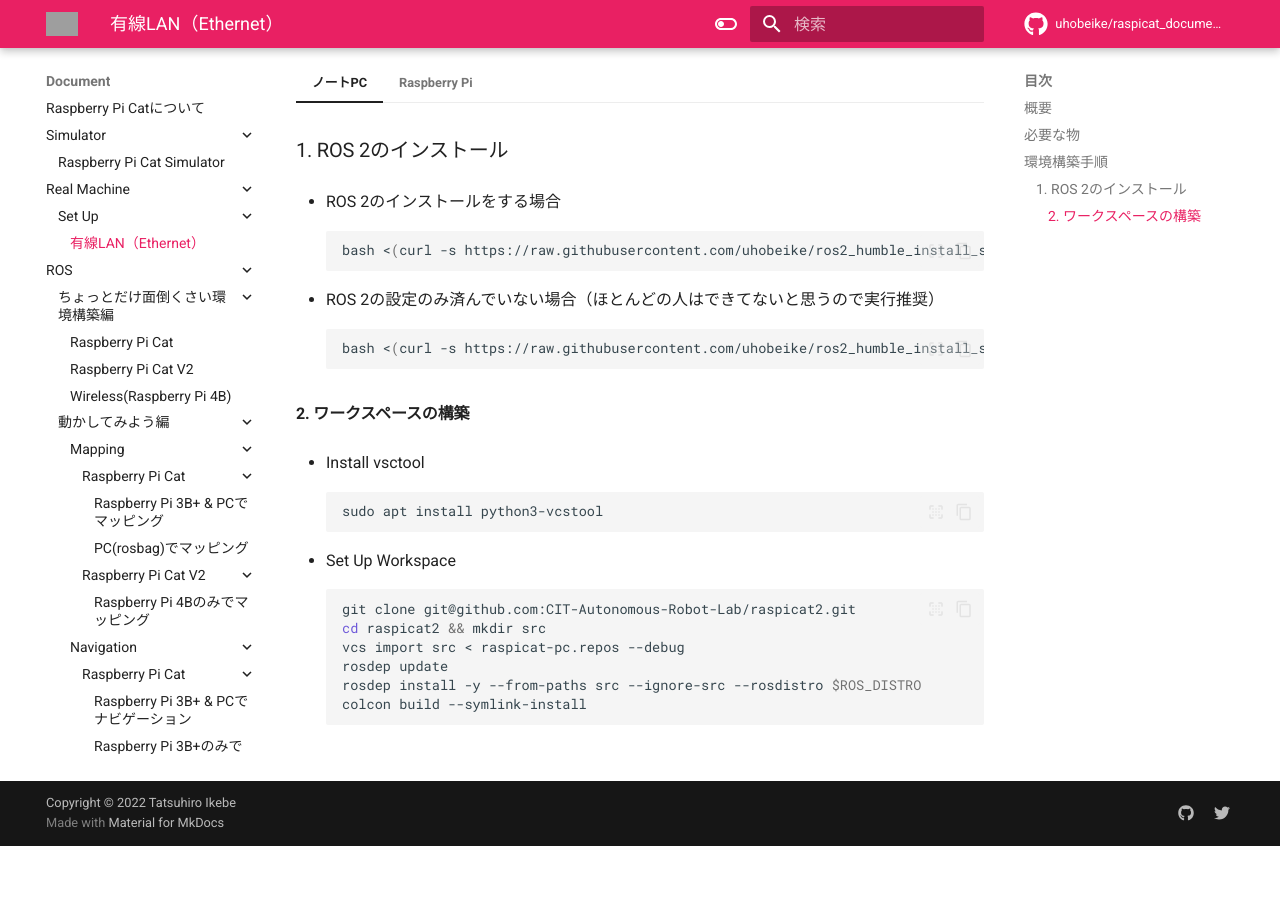
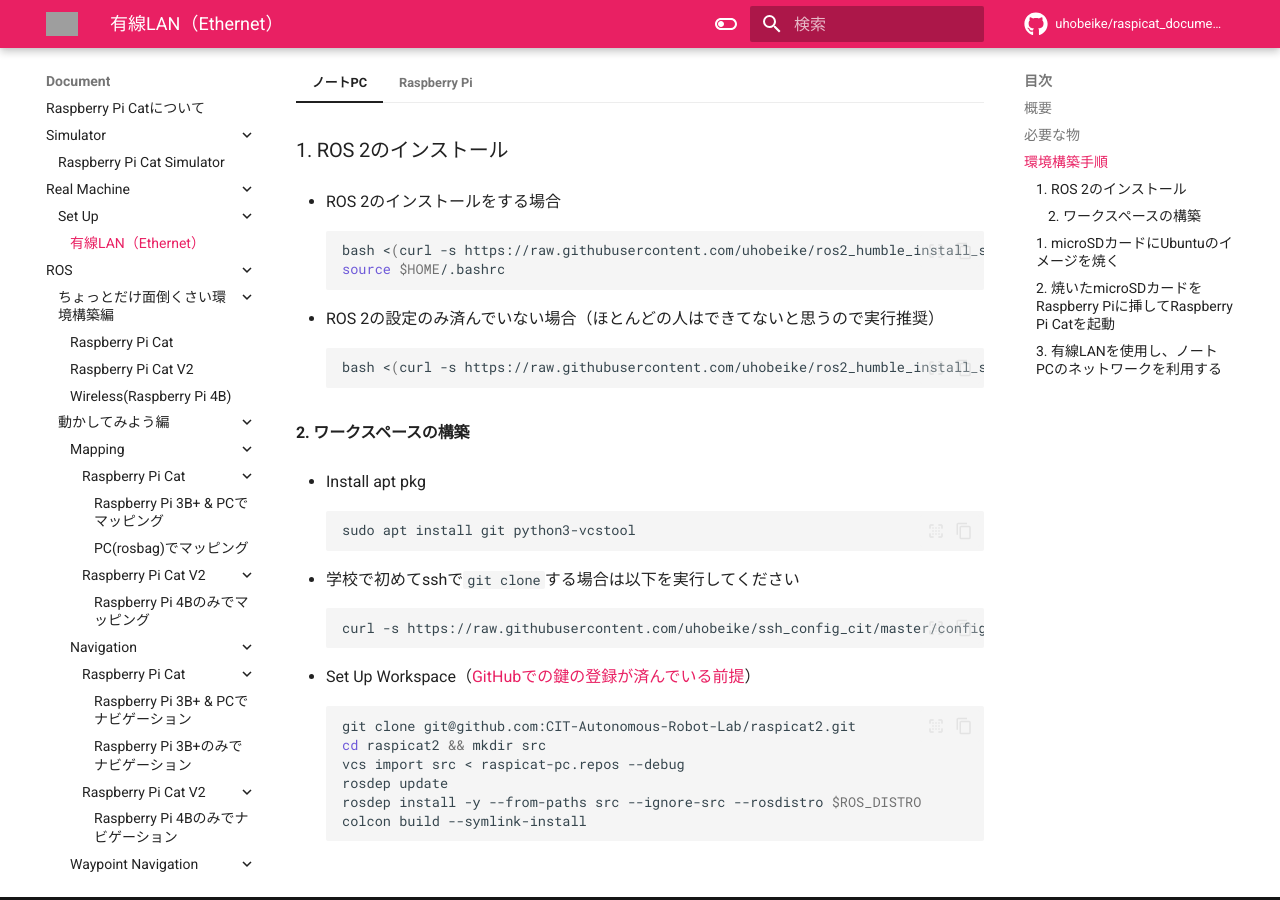
Before and after one commit to CIT-Autonomous-Robot-Lab/raspicat_documentation, an MkDocs documentation site: the page built from docs/document/real_machine/set_up/wired.md, in a window 1280 px wide and 900 px high, scrolled down 842 px. Built offline with MkDocs 1.6.1 and Material for MkDocs 9.7.7, drawn with Linux system fonts in a browser that asks for light colours; comment, search, counter and statistics services are not loaded; before the commit the page ends 1688 px from its top, so only the background shows below that; grey boxes are pictures that could not be loaded.

Commit message:
Feature ssh by LAN cable

````diff
--- a/docs/document/real_machine/set_up/wired.md
+++ b/docs/document/real_machine/set_up/wired.md
@@ -23,6 +23,7 @@
     * ROS 2のインストールをする場合
     ```sh
     bash <(curl -s https://raw.githubusercontent.com/uhobeike/ros2_humble_install_script/main/install_desktop.sh)
+    source $HOME/.bashrc
     ```
 
     * ROS 2の設定のみ済んでいない場合（ほとんどの人はできてないと思うので実行推奨）
@@ -32,12 +33,17 @@
 
     #### 2. ワークスペースの構築
 
-    * Install vsctool
+    * Install apt pkg
     ```sh
-    sudo apt install python3-vcstool
+    sudo apt install git python3-vcstool
     ```
 
-    * Set Up Workspace
+    * 学校で初めてsshで`git clone`する場合は以下を実行してください
+    ```sh
+    curl -s https://raw.githubusercontent.com/uhobeike/ssh_config_cit/master/config >> ~/.ssh/config
+    ```
+
+    * Set Up Workspace（[GitHubでの鍵の登録が済んでいる前提](https://qiita.com/shizuma/items/2b2f873a0034839e47ce)）
     ```sh
     git clone git@github.com:CIT-Autonomous-Robot-Lab/raspicat2.git
     cd raspicat2 && mkdir src
@@ -48,6 +54,47 @@
     ```
 
 === "Raspberry Pi"
+
+    ### 1. microSDカードにUbuntuのイメージを焼く
+
     [Ubuntu 22.04 LTSのリリースページ](http://cdimage.ubuntu.com/ubuntu/releases/22.04/release/)から**Ubuntu 22.04 server**のイメージファイル（`ubuntu-22.04.1-preinstalled-server-arm64+raspi.img.xz`）をダウンロードします。
 
+    [ここをクリックするとダウンロードが始まります](http://cdimage.ubuntu.com/ubuntu/releases/22.04/release/ubuntu-22.04.2-preinstalled-server-armhf+raspi.img.xz){ .md-button .md-button--primary }
+
     ダウンロードしたイメージは[rpi-imager](https://www.raspberrypi.com/software/)等でSDカードに書き込みます。
+
+    * rpi-imagerのインストール
+    ```sh
+    sudo apt install rpi-imager
+    ```
+
+    下記のコマンドを実行して`rpi-imager`を立ち上げましょう。
+    以下のようにwindowが立ち上がると思います。
+    ```sh
+    rpi-imager
+    ```
+
+    [![Image from Gyazo](https://i.gyazo.com/88d0843765391ee6299dd38936db8303.png)](https://gyazo.com/88d0843765391ee6299dd38936db8303)
+
+    **ダウンロードしたイメージ**と**microSDカード**を選択し
+    以下のようにmicroSDカードに書き込みましょう。
+
+    [![Image from Gyazo](https://i.gyazo.com/9157c716a1debe037a04fc3336bc695a.png)](https://gyazo.com/9157c716a1debe037a04fc3336bc695a)
+
+    ### 2. 焼いたmicroSDカードをRaspberry Piに挿してRaspberry Pi Catを起動
+
+    焼いたmicroSDカードをRaspberry Piに挿して、Raspberry Pi Catの電源を入れましょう。
+
+    [![Image from Gyazo](https://i.gyazo.com/773838cb53079f918e3bcc0b457f297d.gif)](https://gyazo.com/773838cb53079f918e3bcc0b457f297d)
+
+    ### 3. 有線LANを使用し、ノートPCのネットワークを利用する
+
+    **ノートPC**と**Raspberry Pi**間をLANケーブルで接続し、**ノートPC**から**Raspberry Pi**へssh接続を行います。
+
+    * **ノートPC**と**Raspberry Pi**間をLANケーブルで接続
+
+    挿入後にそれぞれのLANポートのインジケーターランプが点滅していることを確認しましょう。
+
+    [![Image from Gyazo](https://i.gyazo.com/cdbd2cdcffc5ebc7d87ede19a79bb445.gif)](https://gyazo.com/cdbd2cdcffc5ebc7d87ede19a79bb445)
+
+    * ssh接続し、**Raspberry Pi**の中に入る
````
